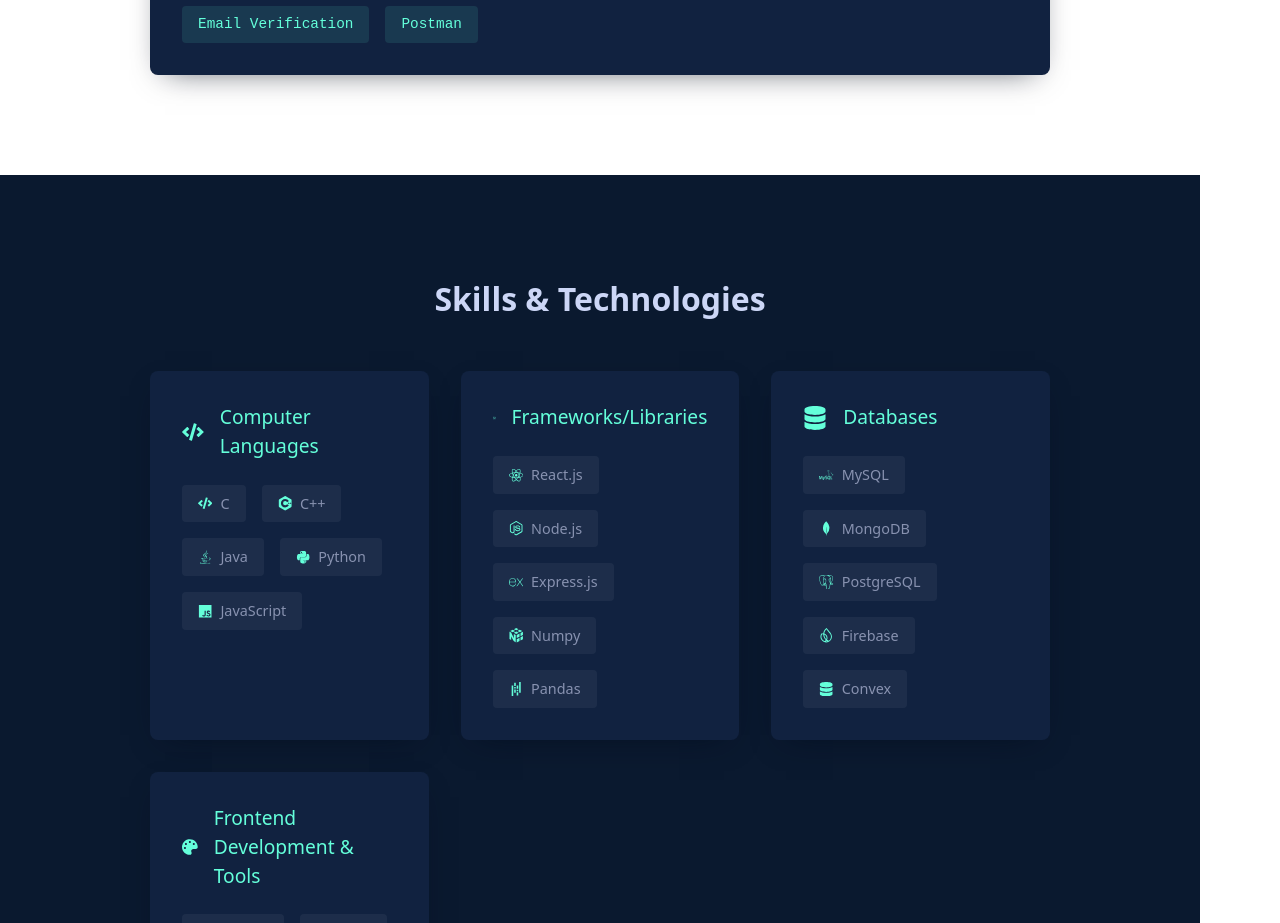
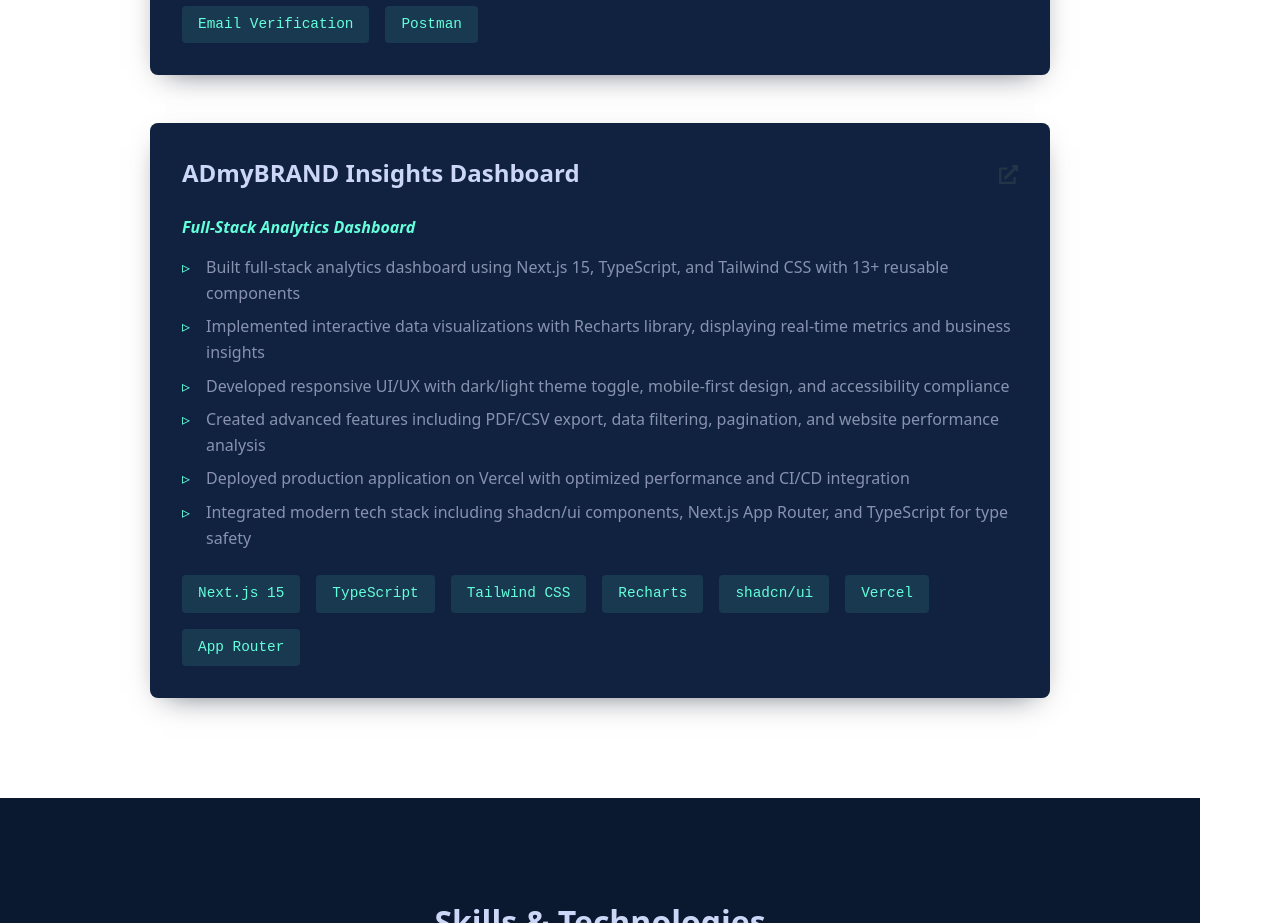
Before and after one commit to abhisheksingh4513/portfolio, a React (Vite) app: page / in a window 1280 px wide. Shown: the part 4840-5763 px from the top of the page. Built offline with nearby package versions, Linux system fonts and the light colour scheme.

Commit message:
feat: add new project 'ADmyBRAND Insights Dashboard' to projects list

```diff
--- a/src/sections/Projects.jsx
+++ b/src/sections/Projects.jsx
@@ -158,6 +158,7 @@
 
 function Projects() {
   const projects = [
+
     {
       title: 'User Authentication System (JWT)',
       description: [
@@ -203,6 +204,20 @@
       tech: ['Python', 'FastAPI', 'JWT', 'BCrypt', 'Swagger/OpenAPI', 'Role-Based Access Control', 'Email Verification', 'Postman'],
       github: 'https://github.com/abhisheksingh4513/Secure-sharing-system_2200330100014',
       live: '#'
+    },{
+      title: 'ADmyBRAND Insights Dashboard',
+      subtitle: 'Full-Stack Analytics Dashboard',
+      description: [
+        'Built full-stack analytics dashboard using Next.js 15, TypeScript, and Tailwind CSS with 13+ reusable components',
+        'Implemented interactive data visualizations with Recharts library, displaying real-time metrics and business insights',
+        'Developed responsive UI/UX with dark/light theme toggle, mobile-first design, and accessibility compliance',
+        'Created advanced features including PDF/CSV export, data filtering, pagination, and website performance analysis',
+        'Deployed production application on Vercel with optimized performance and CI/CD integration',
+        'Integrated modern tech stack including shadcn/ui components, Next.js App Router, and TypeScript for type safety'
+      ],
+      tech: ['Next.js 15', 'TypeScript', 'Tailwind CSS', 'Recharts', 'shadcn/ui', 'Vercel', 'App Router'],
+      github: '#',
+      live: 'https://ai-powered-analytics-dashboard-nyje08v27.vercel.app/'
     }
   ]
 
```
